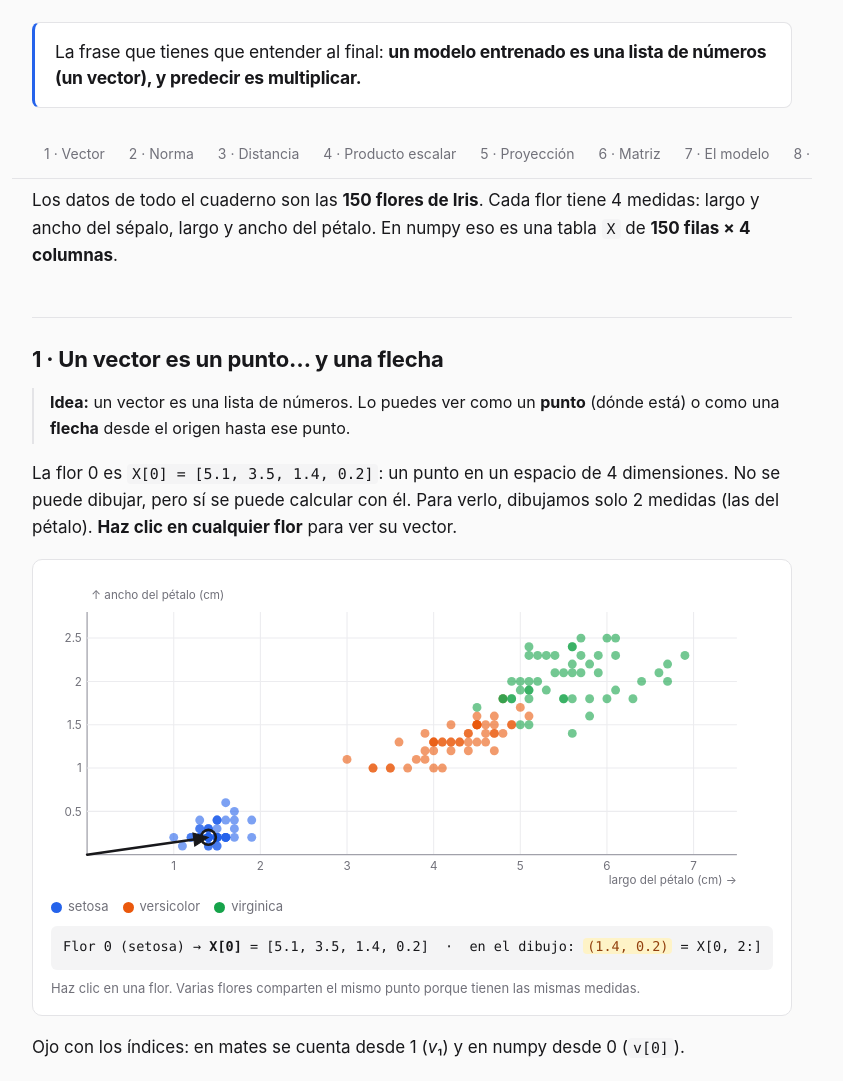
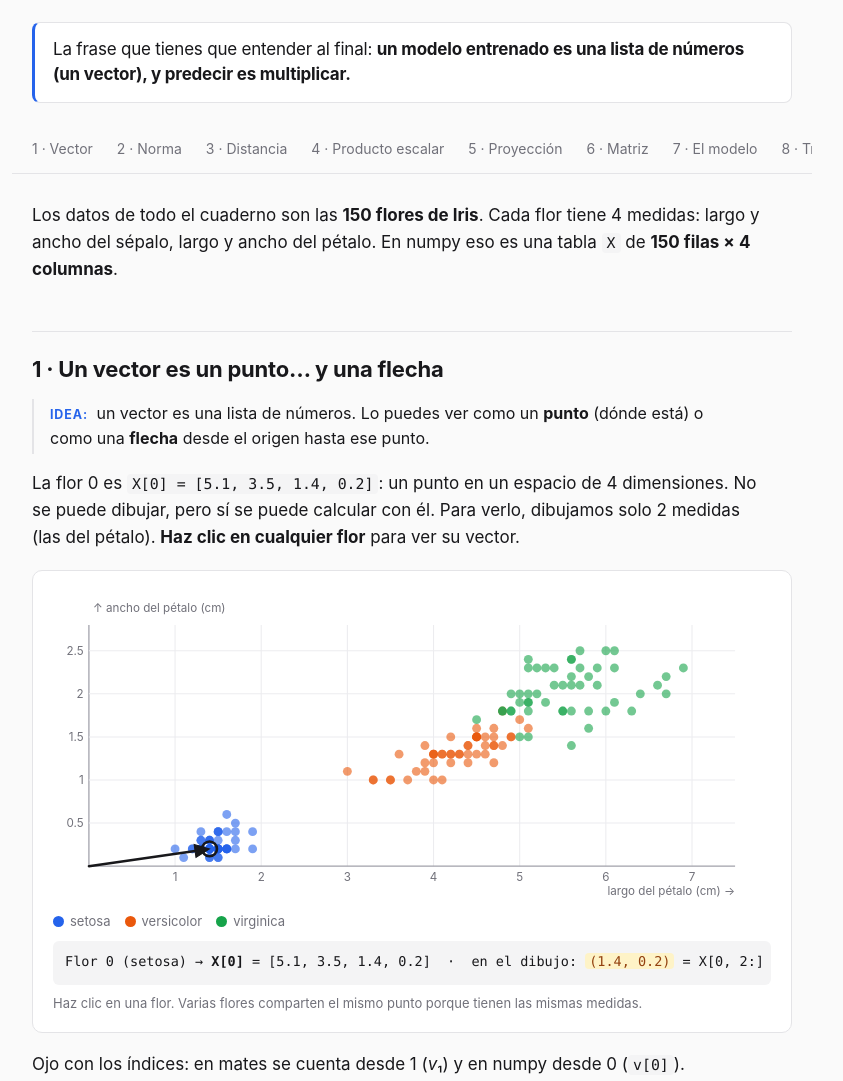
Before and after one commit to sebbjf/ml-apuntes, a plain HTML site: page algebra_lineal.html in a window 1280 px wide. Shown: the part 200-1281 px from the top of the page, without its empty margins (228-1071 px from the left). Drawn offline with Linux system fonts and the light colour scheme.

Commit message:
Refina el diseño: índice alineado, medida de línea y etiquetas de idea
Co-Authored-By: Claude Sonnet 5.5 <noreply@anthropic.com>

```diff
--- a/algebra_lineal.html
+++ b/algebra_lineal.html
@@ -225,6 +225,25 @@ a.card:hover .go{transform:none;text-decoration:underline}
 .tags span{font-size:12px;background:var(--soft);color:var(--muted);padding:2px 9px;border-radius:6px}
 .go{font-size:14px;margin-top:10px}
 @media (max-width:560px){main{padding-left:16px;padding-right:16px}h2{font-size:20px;margin-top:56px}nav.toc{margin-left:-16px;margin-right:-16px;padding:0 16px}a.card{grid-template-columns:1fr}.thumb{width:100%;height:96px}.big{font-size:16.5px}}
+/* ===== Refinado ===== */
+h2{margin:60px 0 12px;padding-top:24px}
+nav.toc{margin-top:14px;margin-bottom:0}
+nav.toc a:first-child{padding-left:0}
+nav.toc + p,nav.toc + h2{margin-top:28px}
+nav.toc + h2{border-top:0;padding-top:0}
+main>p,main>ul,main>ol,main>.idea,main>h3+p{max-width:68ch}
+.idea b:first-child{font-size:.78em;text-transform:uppercase;letter-spacing:.07em;color:var(--accent);font-weight:700;margin-right:4px}
+.big{font-size:17px;padding:14px 18px}
+.big b{font-weight:650}
+h3{margin-top:36px}
+.w{padding:18px 20px}
+.w .legend{margin-top:10px}
+.leg dt{color:var(--ink)}
+li{margin:3px 0}
+ul{padding-left:22px}
+a{text-underline-offset:3px}
+::selection{background:color-mix(in srgb,var(--accent) 25%,transparent)}
+.thumb{background:var(--soft)}
 </style>
 </head>
 <body>
```
Also changed, not shown: arboles_decision.html (+19 -0 lines), bosques_aleatorios.html (+19 -0 lines), como_aprende_un_modelo.html (+19 -0 lines), index.html (+19 -0 lines), knn.html (+19 -0 lines), regresion_logistica.html (+19 -0 lines).
